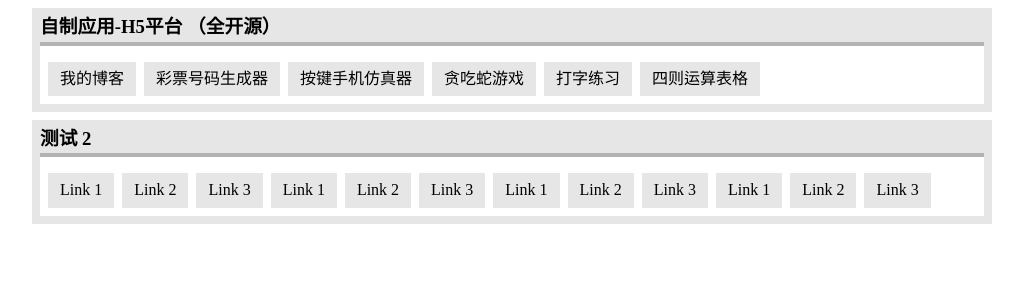
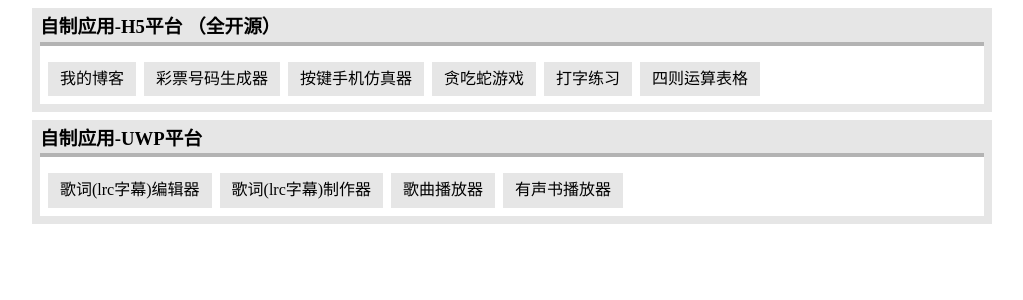
Before and after one commit to kljzndx/navigation, a Vue app: page / in a window 1280 px wide. Shown: the top 300 px of the page, without its empty margins (128-1151 px from the left). Built offline with nearby package versions, Linux system fonts and the light colour scheme.

Commit message:
填充“my-app-uwp”数据

```diff
--- a/src/App.vue
+++ b/src/App.vue
@@ -24,21 +24,13 @@ const navList: NavGroup[] = [
     ],
   },
   {
-    key: 'my-test-2',
-    name: '测试 2',
+    key: 'my-app-uwp',
+    name: '自制应用-UWP平台',
     items: [
-      { text: 'Link 1', link: '#' },
-      { text: 'Link 2', link: '#' },
-      { text: 'Link 3', link: '#' },
-      { text: 'Link 1', link: '#' },
-      { text: 'Link 2', link: '#' },
-      { text: 'Link 3', link: '#' },
-      { text: 'Link 1', link: '#' },
-      { text: 'Link 2', link: '#' },
-      { text: 'Link 3', link: '#' },
-      { text: 'Link 1', link: '#' },
-      { text: 'Link 2', link: '#' },
-      { text: 'Link 3', link: '#' },
+      { text: '歌词(lrc字幕)编辑器', link: 'https://www.microsoft.com/store/apps/9MX4FRGQ4RQS' },
+      { text: '歌词(lrc字幕)制作器', link: 'https://www.microsoft.com/store/apps/9NWDP77WF36W' },
+      { text: '歌曲播放器', link: 'https://www.microsoft.com/store/apps/9N6406PNNRZS' },
+      { text: '有声书播放器', link: 'https://www.microsoft.com/store/apps/9MXKGW577LN7' },
     ],
   },
 ]
```
